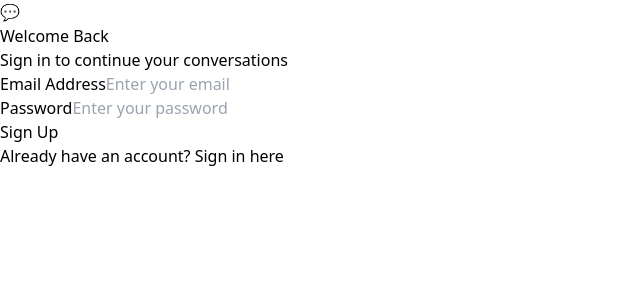
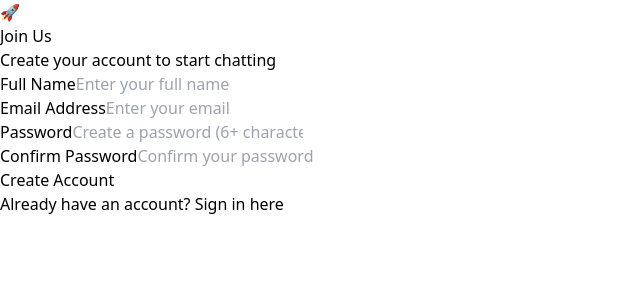
Before and after one commit to ShashankVaish/message-app, a React (Vite) app in the folder client/chatty/: page / in a window 1280 px wide. Both pictures are taken after typing "name@example.com", "Sample123" into the empty fields and a click on the button "Create one here". Shown: the top 300 px of the page, without its empty margins (0-640 px from the left). Built offline with nearby package versions, Linux system fonts and the light colour scheme.

Commit message:
feat: reverse message history before emitting to socket and improve signup form validation

```diff
--- a/client/chatty/src/App.jsx
+++ b/client/chatty/src/App.jsx
@@ -183,24 +183,27 @@ function Signup({ onSignup, onSwitchToLogin }) {
     const response = await fetch('http://localhost:3000/api/v1/user/register', {
       method: 'POST',
       headers: {
-          'Content-Type': 'application/json',
+        'Content-Type': 'application/json'
       },
       body: JSON.stringify({
-          name,
-          username,
+        username: name, // Backend expects this
         email,
-          password,
-        }),
+        password
+      })
     });
 
+    const data = await response.json();
+
     if (!response.ok) {
-        const errorData = await response.json();
-        throw new Error(errorData.message || 'Signup failed');
+      throw new Error(data.message || 'Signup failed');
     }
 
-      const data = await response.json();
-      setToken(data.token);
-      onSignup();
+    // Save token if backend returns one (you can modify backend to return a token too)
+    if (data.token) {
+      localStorage.setItem('token', data.token);
+    }
+
+    onSignup(); // Proceed to login/dashboard
   } catch (err) {
     setError(err.message);
   } finally {
@@ -209,21 +212,21 @@ function Signup({ onSignup, onSwitchToLogin }) {
 };
 
   return (
-    <div className="min-h-screen bg-gradient-to-br from-purple-600 via-blue-600 to-indigo-800 flex items-center justify-center p-4">
+    <div className="min-h-screen bg-gradient-to-br from-emerald-600 via-teal-600 to-cyan-800 flex items-center justify-center p-4">
       <div className="absolute inset-0 bg-black opacity-20"></div>
 
       {/* Floating Elements */}
-      <div className="absolute top-20 left-20 w-20 h-20 bg-white bg-opacity-10 rounded-full blur-xl animate-pulse"></div>
-      <div className="absolute bottom-20 right-20 w-32 h-32 bg-pink-500 bg-opacity-10 rounded-full blur-xl animate-pulse delay-700"></div>
-      <div className="absolute top-1/2 left-10 w-16 h-16 bg-yellow-400 bg-opacity-10 rounded-full blur-xl animate-pulse delay-300"></div>
+      <div className="absolute top-20 right-20 w-24 h-24 bg-white bg-opacity-10 rounded-full blur-xl animate-pulse"></div>
+      <div className="absolute bottom-20 left-20 w-28 h-28 bg-emerald-500 bg-opacity-10 rounded-full blur-xl animate-pulse delay-500"></div>
+      <div className="absolute top-1/3 right-10 w-20 h-20 bg-cyan-400 bg-opacity-10 rounded-full blur-xl animate-pulse delay-1000"></div>
 
       <div className="relative bg-white bg-opacity-10 backdrop-blur-lg p-8 rounded-3xl shadow-2xl w-full max-w-md border border-white border-opacity-20">
         <div className="text-center mb-8">
-          <div className="inline-flex items-center justify-center w-16 h-16 bg-gradient-to-r from-purple-500 to-pink-500 rounded-full mb-4">
-            <span className="text-2xl">💬</span>
+          <div className="inline-flex items-center justify-center w-16 h-16 bg-gradient-to-r from-emerald-500 to-cyan-500 rounded-full mb-4">
+            <span className="text-2xl">🚀</span>
           </div>
-          <h1 className="text-3xl font-bold text-white mb-2">Welcome Back</h1>
-          <p className="text-purple-100 text-sm">Sign in to continue your conversations</p>
+          <h1 className="text-3xl font-bold text-white mb-2">Join Us</h1>
+          <p className="text-emerald-100 text-sm">Create your account to start chatting</p>
         </div>
 
         {error && (
@@ -232,14 +235,26 @@ function Signup({ onSignup, onSwitchToLogin }) {
           </div>
         )}
 
-        <div className="space-y-6">
+        <div className="space-y-5">
+          <div>
+            <label className="block text-white text-sm font-medium mb-2">Full Name</label>
+            <input
+              type="text"
+              value={name}
+              onChange={(e) => setName(e.target.value)}
+              className="w-full px-4 py-3 bg-white bg-opacity-10 border border-white border-opacity-20 rounded-xl text-white placeholder-emerald-200 focus:outline-none focus:ring-2 focus:ring-emerald-400 focus:border-transparent backdrop-blur-sm"
+              placeholder="Enter your full name"
+              required
+            />
+          </div>
+
           <div>
             <label className="block text-white text-sm font-medium mb-2">Email Address</label>
             <input
               type="email"
               value={email}
               onChange={(e) => setEmail(e.target.value)}
-              className="w-full px-4 py-3 bg-white bg-opacity-10 border border-white border-opacity-20 rounded-xl text-white placeholder-purple-200 focus:outline-none focus:ring-2 focus:ring-purple-400 focus:border-transparent backdrop-blur-sm"
+              className="w-full px-4 py-3 bg-white bg-opacity-10 border border-white border-opacity-20 rounded-xl text-white placeholder-emerald-200 focus:outline-none focus:ring-2 focus:ring-emerald-400 focus:border-transparent backdrop-blur-sm"
               placeholder="Enter your email"
               required
             />
@@ -251,8 +266,20 @@ function Signup({ onSignup, onSwitchToLogin }) {
               type="password"
               value={password}
               onChange={(e) => setPassword(e.target.value)}
-              className="w-full px-4 py-3 bg-white bg-opacity-10 border border-white border-opacity-20 rounded-xl text-white placeholder-purple-200 focus:outline-none focus:ring-2 focus:ring-purple-400 focus:border-transparent backdrop-blur-sm"
-              placeholder="Enter your password"
+              className="w-full px-4 py-3 bg-white bg-opacity-10 border border-white border-opacity-20 rounded-xl text-white placeholder-emerald-200 focus:outline-none focus:ring-2 focus:ring-emerald-400 focus:border-transparent backdrop-blur-sm"
+              placeholder="Create a password (6+ characters)"
+              required
+            />
+          </div>
+
+          <div>
+            <label className="block text-white text-sm font-medium mb-2">Confirm Password</label>
+            <input
+              type="password"
+              value={confirmPassword}
+              onChange={(e) => setConfirmPassword(e.target.value)}
+              className="w-full px-4 py-3 bg-white bg-opacity-10 border border-white border-opacity-20 rounded-xl text-white placeholder-emerald-200 focus:outline-none focus:ring-2 focus:ring-emerald-400 focus:border-transparent backdrop-blur-sm"
+              placeholder="Confirm your password"
               required
             />
           </div>
@@ -260,25 +287,25 @@ function Signup({ onSignup, onSwitchToLogin }) {
           <button
             onClick={handleSubmit}
             disabled={loading}
-            className="w-full bg-gradient-to-r from-purple-500 to-pink-500 hover:from-purple-600 hover:to-pink-600 text-white font-semibold py-3 px-6 rounded-xl focus:outline-none focus:ring-2 focus:ring-purple-400 disabled:opacity-50 transition-all duration-200 transform hover:scale-105 shadow-lg"
+            className="w-full bg-gradient-to-r from-emerald-500 to-cyan-500 hover:from-emerald-600 hover:to-cyan-600 text-white font-semibold py-3 px-6 rounded-xl focus:outline-none focus:ring-2 focus:ring-emerald-400 disabled:opacity-50 transition-all duration-200 transform hover:scale-105 shadow-lg"
           >
             {loading ? (
               <div className="flex items-center justify-center">
                 <div className="animate-spin rounded-full h-5 w-5 border-b-2 border-white mr-2"></div>
-                Signing up...
+                Creating Account...
               </div>
             ) : (
-              'Sign Up'
+              'Create Account'
             )}
           </button>
         </div>
 
         <div className="text-center mt-8">
-          <p className="text-purple-100 text-sm">
+          <p className="text-emerald-100 text-sm">
             Already have an account?{' '}
             <button
               onClick={onSwitchToLogin}
-              className="text-pink-400 hover:text-pink-300 font-medium underline transition-colors"
+              className="text-cyan-400 hover:text-cyan-300 font-medium underline transition-colors"
             >
               Sign in here
             </button>
```
Also changed, not shown: 2 other files (tests, documents, lock files or other folders). Lines whose indentation alone changed are shown as unchanged.
